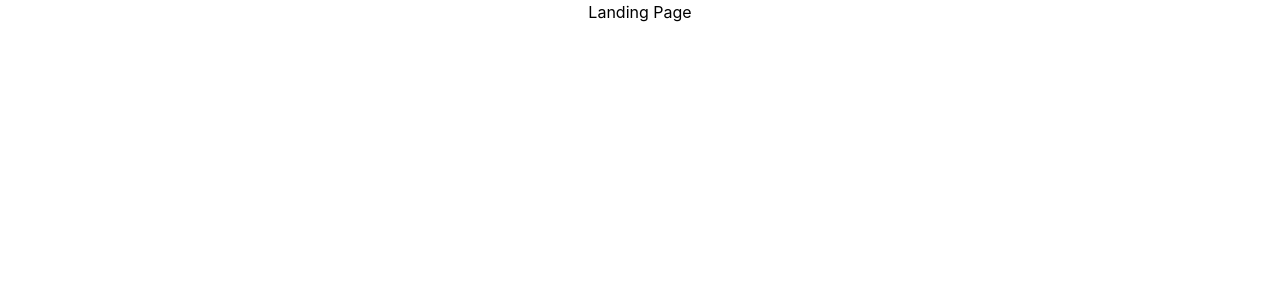
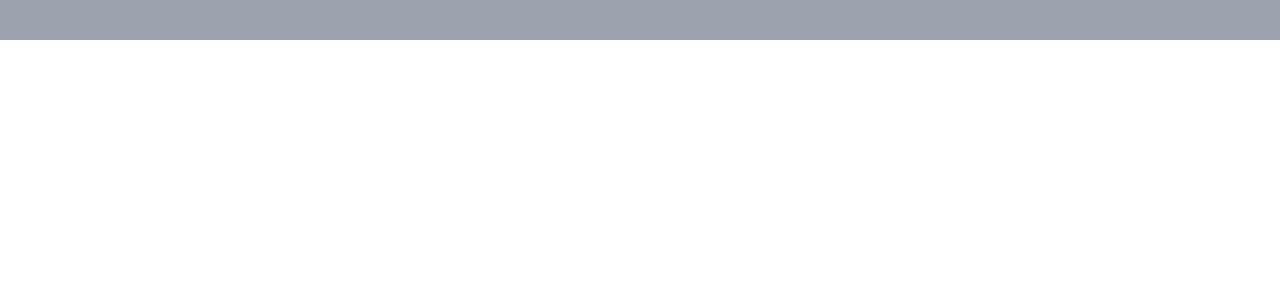
Before and after one commit to JeevanJoshi4434/edu, a React (Create React App) app: page / in a window 1280 px wide. Shown: the top 300 px of the page. Built offline with nearby package versions, Linux system fonts and the light colour scheme.

Commit message:
Update Landing.jsx

```diff
--- a/src/Screens/Landing.jsx
+++ b/src/Screens/Landing.jsx
@@ -2,9 +2,10 @@ import React from 'react'
 
 const Landing = () => {
   return (
-    <div className=' flex flex-col justify-center items-center'>
-      <h1 className=''>Landing Page</h1>
-    </div>
+  //  nav bar
+   <div className=' bg-gray-400 h-10'>
+
+   </div>
   )
 }
 
```
